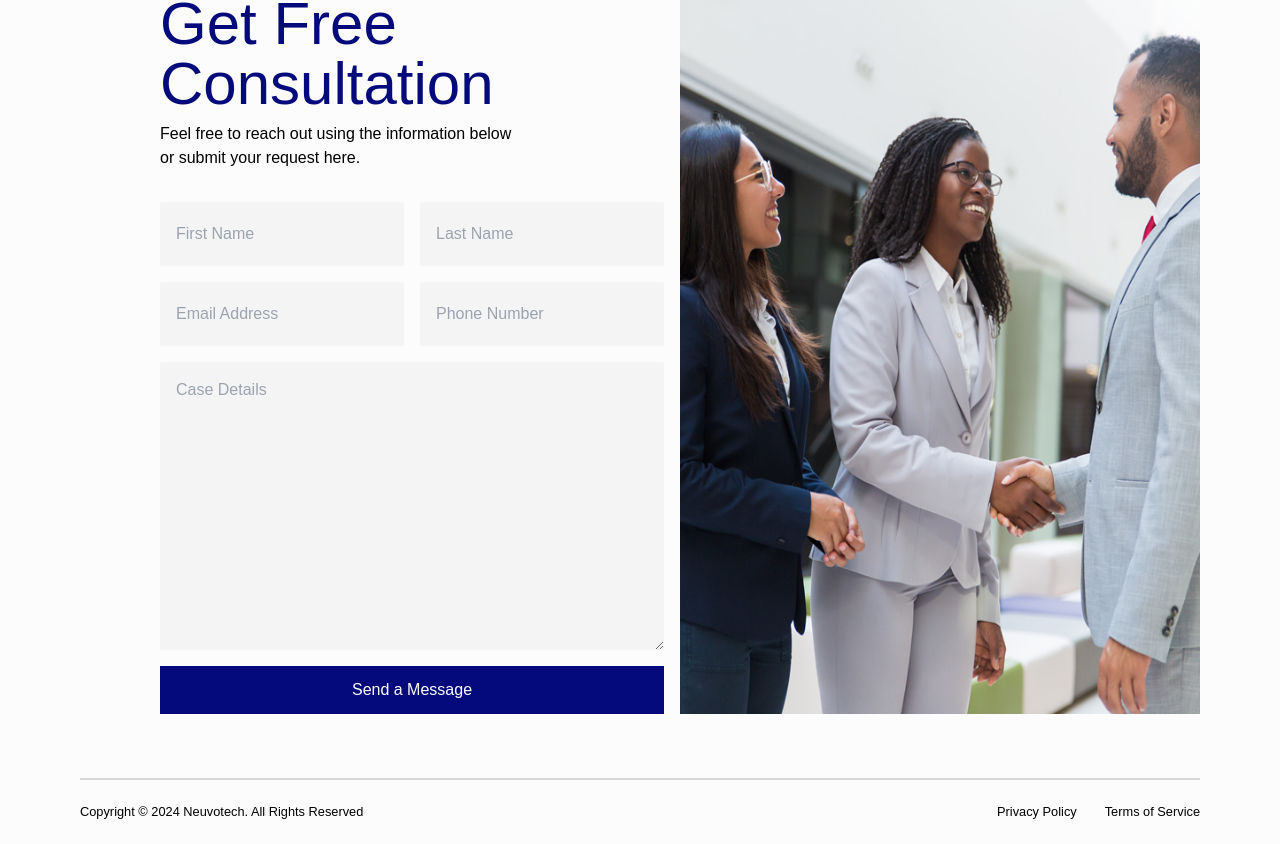
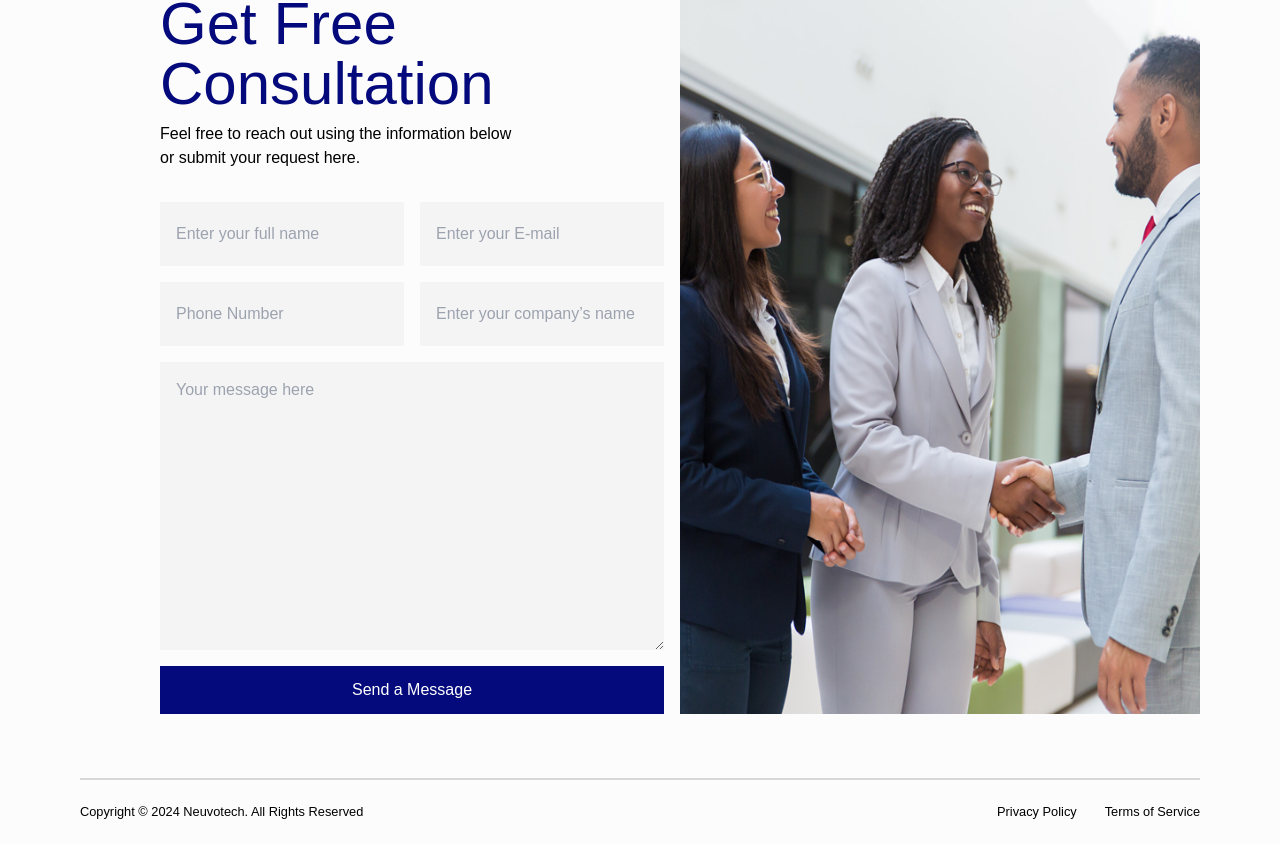
Before and after one commit to EmmanuelUwem1/nuevotek, a Next.js app: page /contact in a window 1280 px wide. Shown: the part 470-1314 px from the top of the page. Built offline with nearby package versions, Linux system fonts and the light colour scheme; no server answers; a web font is replaced by a local one.

Commit message:
feat: build

```diff
--- a/src/app/LoadingWrapper.js
+++ /dev/null
@@ -1,31 +0,0 @@
-// components/LoadingWrapper.js
-"use client";
-import React, { useState, useEffect } from "react";
-import Loading from "./loading";
-import Header from "@/components/header";
-import Footer from "@/components/footer";
-
-const LoadingWrapper = ({ children }) => {
-  const [wait, setLoading] = useState(true);
-
-  useEffect(() => {
-    const timer = setTimeout(() => {
-      setLoading(false);
-    }, 5000); // 3 seconds
-    return () => clearTimeout(timer);
-  }, []);
-
-  if (wait) {
-    return <Loading />;
-  }
-
-  return (
-    <>
-      <Header />
-      <main>{children}</main>
-      <Footer />
-    </>
-  );
-};
-
-export default LoadingWrapper;
--- a/src/app/contact/components/consult.jsx
+++ b/src/app/contact/components/consult.jsx
@@ -5,12 +5,16 @@ import { toast, ToastContainer } from "react-toastify";
 import "react-toastify/dist/ReactToastify.css";
 import emailjs from "@emailjs/browser";
 
-function PhoneNumberInput() {
+emailjs.init(process.env.NEXT_PUBLIC_EMAILJS_PUBLIC_KEY);
+
+function PhoneNumberInput({ value, onChange }) {
   return (
     <input
       type="text"
       id="phone"
-      name="user_number"
+      name="number"
+      value={value}
+      onChange={onChange}
       placeholder="Phone Number"
       className="bg-[#F4F4F4] h-16 flex w-full rounded-sm px-4 focus:border-[1px] focus:border-[var(--primary-color)]"
       onKeyDown={(e) => {
@@ -42,8 +46,10 @@ function PhoneNumberInput() {
 function Consult() {
   const [userInput, setUserInput] = useState({
     name: "",
+    company_name: "",
     email: "",
     message: "",
+    number: "",
   });
 
   const handleChange = (e) => {
@@ -57,22 +63,25 @@ function Consult() {
   const handleSubmit = async (e) => {
     e.preventDefault();
 
-    const serviceID = process.env.NEXT_PUBLIC_EMAILJS_SERVICE_ID;
-    const templateID = process.env.NEXT_PUBLIC_EMAILJS_TEMPLATE_ID;
-    const userID = process.env.NEXT_PUBLIC_EMAILJS_PUBLIC_KEY;
+    // const serviceID = process.env.local.NEXT_PUBLIC_EMAILJS_SERVICE_ID;
+    // const templateID = process.env.local.NEXT_PUBLIC_EMAILJS_TEMPLATE_ID;
+    // const userID = process.env.NEXT_PUBLIC_EMAILJS_PUBLIC_KEY;
 
     try {
       const emailParams = {
         name: userInput.name,
         email: userInput.email,
+        number: userInput.number,
+        to_name: "Nuevotek Solutions Limited",
+        company_name: userInput.company_name,
         message: userInput.message,
       };
 
       const res = await emailjs.send(
-        serviceID,
-        templateID,
+        "service_srgtzqd",
+        "template_0g4uc1a",
         emailParams,
-        userID
+        "cq54bXuRzSGqloTcU"
       );
 
       if (res.status === 200) {
@@ -80,6 +89,8 @@ function Consult() {
         setUserInput({
           name: "",
           email: "",
+          number: "",
+          company_name:"",
           message: "",
         });
       }
@@ -113,43 +124,49 @@ function Consult() {
               type="text"
               name="name"
               onChange={handleChange}
-              id="first-name"
-              placeholder="First Name"
+              value={userInput.name}
+              id="name"
+              placeholder="Enter your full name"
               className="bg-[#F4F4F4] h-16 flex w-full rounded-sm px-4 focus:border-[1px] focus:border-[var(--primary-color)]"
             />
             <input
-              type="text"
-              name="last_name"
-              id="last-name"
-              placeholder="Last Name"
+              type="email"
+              name="email"
+              id="email"
+              value={userInput.email}
+              onChange={handleChange}
+              placeholder="Enter your E-mail"
               className="bg-[#F4F4F4] h-16 flex w-full rounded-sm px-4 focus:border-[1px] focus:border-[var(--primary-color)]"
             />
           </div>
           <div className="flex flex-wrap md:flex-nowrap w-full gap-4">
+            <PhoneNumberInput
+              value={userInput.number}
+              onChange={handleChange}
+            />
             <input
-              type="email"
+              type="text"
               onChange={handleChange}
-              name="email"
-              value={userInput.email}
-              id="email"
-              placeholder="Email Address"
+              name="company_name"
+              value={userInput.company_name}
+              id="company_name"
+              placeholder="Enter your company’s name"
               className="bg-[#F4F4F4] h-16 flex w-full rounded-sm px-4 focus:border-[1px] focus:border-[var(--primary-color)]"
             />
-            <PhoneNumberInput />
           </div>
           <div className="flex w-full">
             <textarea
               name="message"
-              id="case"
+              id="message"
               value={userInput.message}
               onChange={handleChange}
-              placeholder="Case Details"
+              placeholder="Your message here"
               className="bg-[#F4F4F4] h-72 w-full rounded-sm p-4 focus:border-[1px] focus:border-[var(--primary-color)]"
             ></textarea>
           </div>
           <button
             name="user_first_name"
-            className="font-styrene flex w-full justify-center items-center font-medium text-base bg-[var(--primary-color)] text-[#FFFFFF] px-8 py-3 transition-all hover:opacity-80"
+            className="font-styrene flex w-full justify-center items-center font-medium text-base bg-[var(--primary-color)] text-[#FFFFFF] px-8 py-3 transition-all hover:bg-black"
           >
             Send a Message
           </button>
--- a/src/app/layout.js
+++ b/src/app/layout.js
@@ -43,7 +43,7 @@ export default function RootLayout({ children }) {
     <html lang="en">
       <body className={myFont.className}>
         <Header />
-        <main>{children}</main>
+        <main className="relative">{children}</main>
         <Footer />
       </body>
     </html>
--- /dev/null
+++ b/src/app/load.js
@@ -0,0 +1,8 @@
+// components/Loading.js
+export default function Load() {
+  return (
+    <div className="flex fixed z-[3000] bg-[var(--background)] h-screen w-full top-0 flex-col items-center justify-center text-center">
+      <p className="text-2xl font-semibold">Loading, please wait...</p>
+    </div>
+  );
+}
--- a/src/app/loading.js
+++ b/src/app/loading.js
@@ -1,8 +1,27 @@
-// components/Loading.js
-export default function Loading() {
-  return (
-    <div className="flex fixed z-[3000] bg-[var(--background)] h-screen flex-col items-center justify-center text-center">
-      <p className="text-2xl font-semibold">Loading, please wait...</p>
-    </div>
-  );
-}
+// components/LoadingWrapper.js
+"use client";
+// import React, { useState, useEffect } from "react";
+import Load from "./load";
+
+
+function Loading() {
+
+
+  const [wait, setLoading] = useState(true);
+
+  useEffect(() => {
+    const timer = setTimeout(() => {
+      setLoading(false);
+    }, 5000); // 3 seconds
+    return () => clearTimeout(timer);
+  }, []);
+
+  if (wait) {
+    return <Load />;
+  }
+  return <Load />
+
+
+};
+
+export default Loading;
--- a/src/app/page.js
+++ b/src/app/page.js
@@ -66,7 +66,7 @@ export default function Home() {
           </p>
 
           <Link
-            href={"/"}
+            href={"contact"}
             className="font-styrene font-medium text-base bg-[var(--primary-color)] transition-all hover:bg-black text-[#FFFFFF] px-8 py-3"
           >
             Send a Message
--- a/src/components/header.jsx
+++ b/src/components/header.jsx
@@ -19,7 +19,7 @@ function Header() {
   ];
 
   return (
-    <header className="flex w-full h-fit flex-col sticky top-[-2rem] lg:top-[-3rem] z-[2000] bg-[var(--background)]">
+    <header className="flex w-full h-fit flex-col sticky top-[-2rem] shadow-sm md:top-[-3rem] z-[2000] bg-[var(--background)]">
       <div className="flex gap-4 w-full bg-[var(--primary-color)] h-8 md:h-12 justify-end px-4 lg:px-20 items-center">
         <span className="flex justify-center items-center gap-1 w-fit">
           <span className="sm:h-5 sm:w-5 w-3 h-3 flex justify-center items-center relative">
@@ -63,7 +63,7 @@ function Header() {
           </a>
         </span>
       </div>
-      <div className="flex w-full justify-between items-center px-4 sm:px-8 lg:px-20 h-12 md:h-20">
+      <div className="flex w-full justify-between items-center px-4 sm:px-8 lg:px-20 h-14 md:h-20">
         <Link
           href={"/"}
           className={`font-styrene font-bold text-2xl relative w-fit h-fit`}
@@ -85,7 +85,9 @@ function Header() {
               key={navLink.title}
               href={navLink.href}
               className={`font-medium text-lg relative ${
-                pathname === navLink.href ? "active lg:text-[var(--primary-color)]" : "bottom"
+                pathname === navLink.href
+                  ? "active lg:text-[var(--primary-color)]"
+                  : "bottom"
               }`}
               onClick={() => setNavmenu(false)}
             >
@@ -112,7 +114,7 @@ function Header() {
             size={25}
             direction="left"
             duration={0.5}
-            color={`${navMenuOpen ? "white" : "black"}`}
+            color={`${navMenuOpen ? "white" : "var(--primary-color)"}`}
             className={``}
             toggled={navMenuOpen}
             toggle={() => setNavmenu(!navMenuOpen)}
```
Also changed, not shown: src/app/not-found.js (+2 -0 lines), src/app/services/page.jsx (+1 -1 lines).
